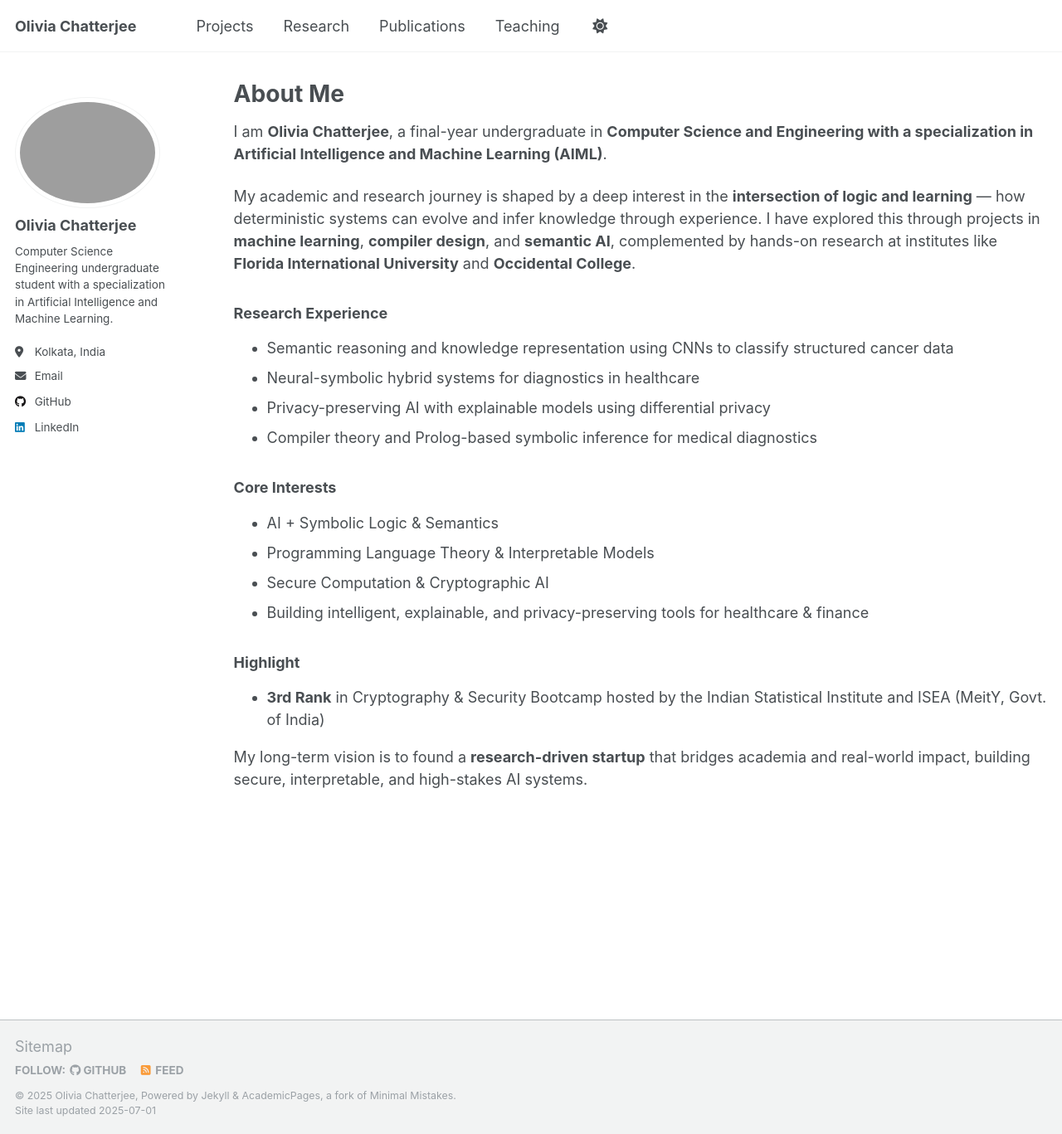
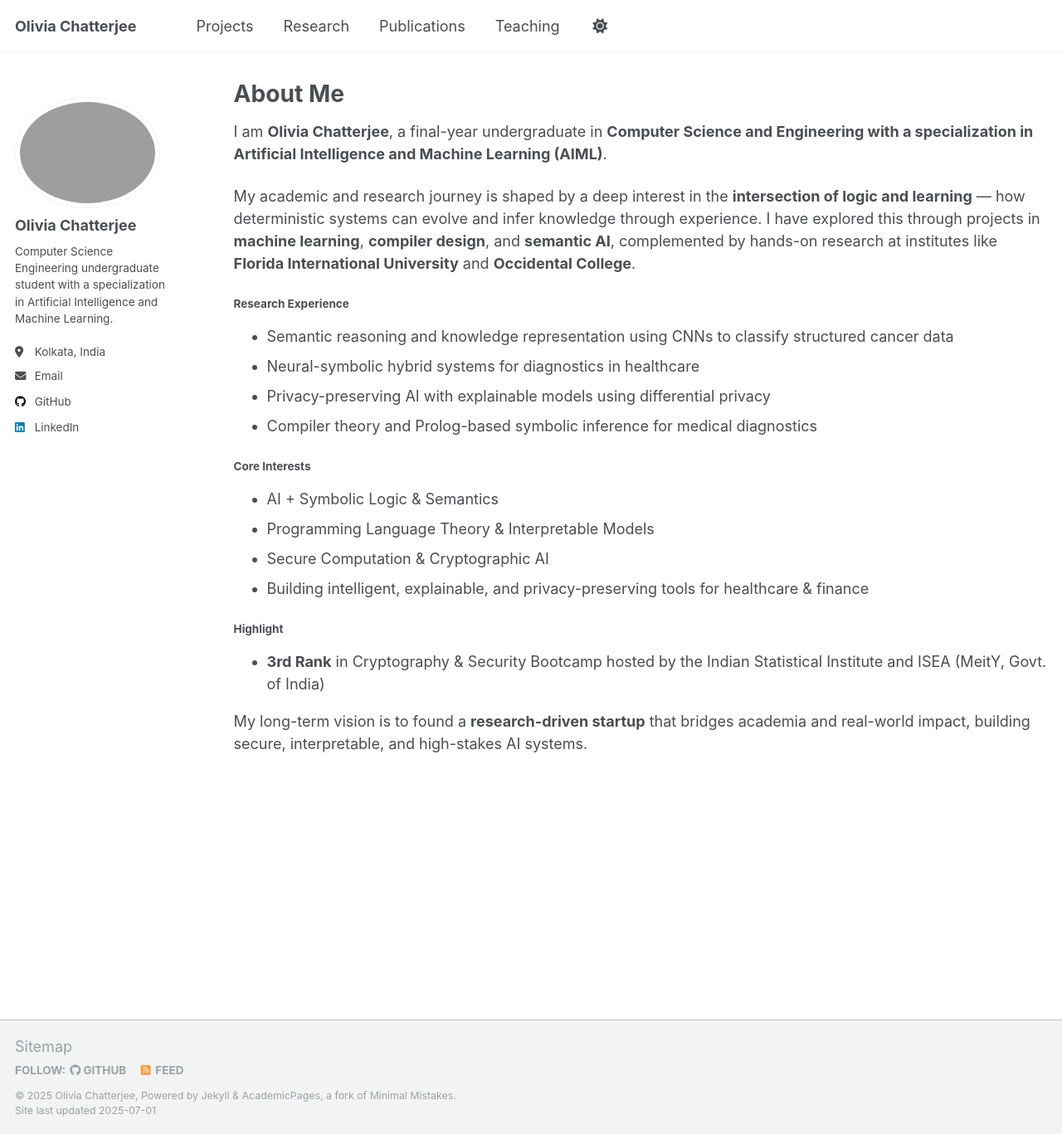
Before and after one commit to olivia-chatterjee/olivia-chatterjee.github.io, a Jekyll site: the page built from _pages/about.md, in a window 1280 px wide and 1367 px high. Shown: the whole window at 83% size. Built offline with Jekyll 4.4.1, drawn with Linux system fonts in a browser that asks for light colours; a script that is not in the unit is left out.

```diff
--- a/_pages/about.md
+++ b/_pages/about.md
@@ -9,19 +9,19 @@ I am **Olivia Chatterjee**, a final-year undergraduate in **Computer Science and
 
 My academic and research journey is shaped by a deep interest in the **intersection of logic and learning** — how deterministic systems can evolve and infer knowledge through experience. I have explored this through projects in **machine learning**, **compiler design**, and **semantic AI**, complemented by hands-on research at institutes like **Florida International University** and **Occidental College**.
 
-### Research Experience
+#### Research Experience
 - Semantic reasoning and knowledge representation using CNNs to classify structured cancer data
 - Neural-symbolic hybrid systems for diagnostics in healthcare
 - Privacy-preserving AI with explainable models using differential privacy
 - Compiler theory and Prolog-based symbolic inference for medical diagnostics
 
-### Core Interests
+#### Core Interests
 - AI + Symbolic Logic & Semantics
 - Programming Language Theory & Interpretable Models
 - Secure Computation & Cryptographic AI
 - Building intelligent, explainable, and privacy-preserving tools for healthcare & finance
 
-### Highlight
+#### Highlight
 - **3rd Rank** in Cryptography & Security Bootcamp hosted by the Indian Statistical Institute and ISEA (MeitY, Govt. of India)
 
 My long-term vision is to found a **research-driven startup** that bridges academia and real-world impact, building secure, interpretable, and high-stakes AI systems.
```
